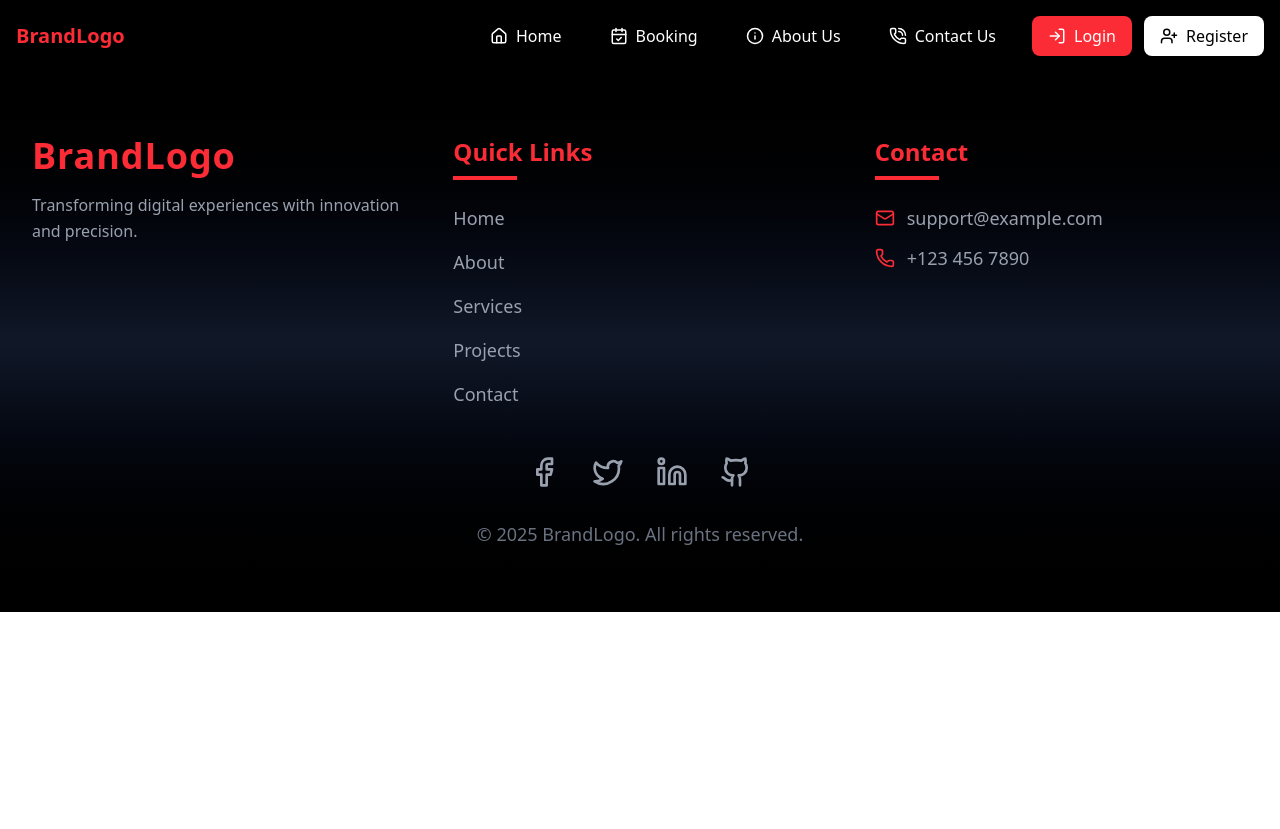
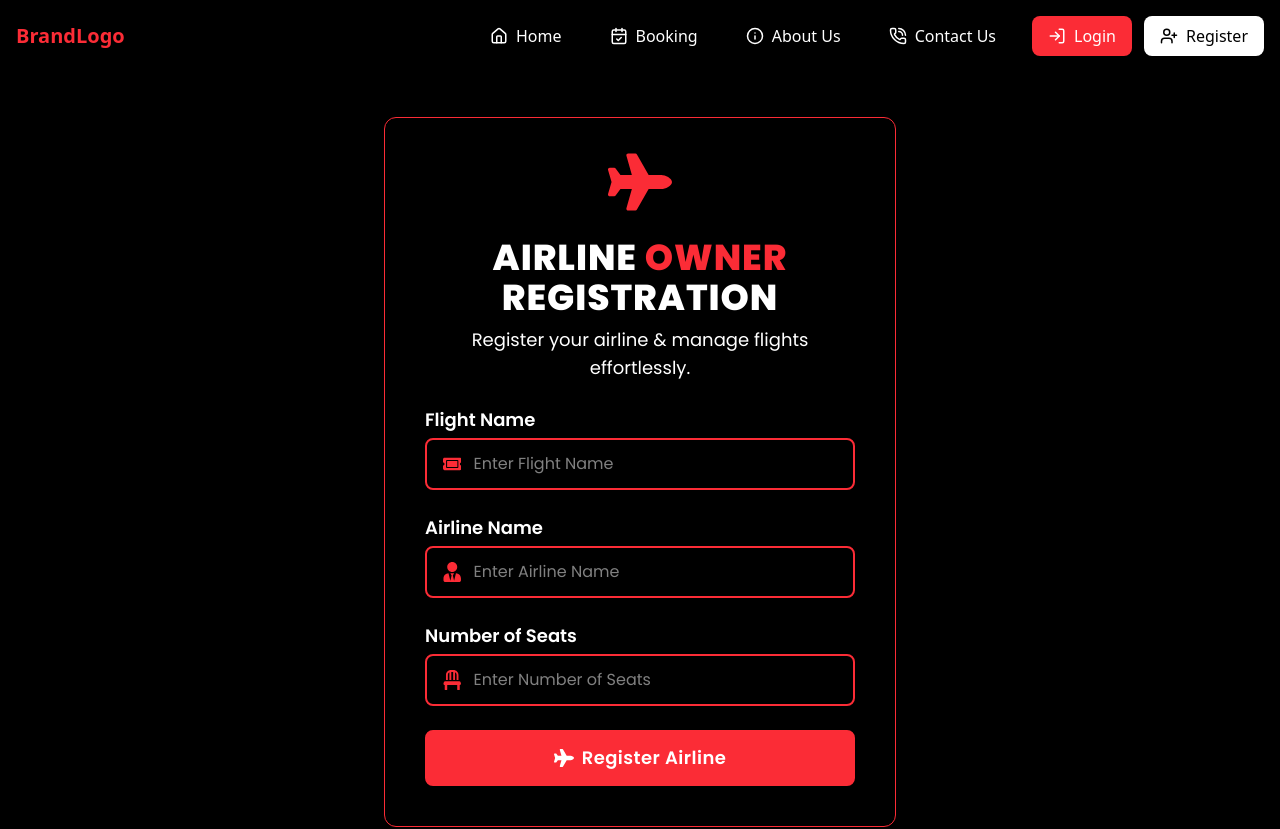
Before and after one commit to TUSHAR-hase/Cab-booking, a React (Vite) app in the folder frontend/: page /register/airline in a window 1280 px wide. Shown: the top 829 px of the page. Before the commit the page ends 800 px from the top, so only its background shows below. Built offline with nearby package versions, Linux system fonts and the light colour scheme.

Commit message:
Airline Registration and Hone Changes

```diff
--- a/frontend/src/App.jsx
+++ b/frontend/src/App.jsx
@@ -13,6 +13,7 @@ import HotelReviewPage from "./Pages/Hotel/HotelReviews.jsx";
 import Register from "./Pages/Main/Register.jsx";
 import OtpPage from "./Pages/Main/Otp.jsx";
 import Login from "./Pages/Main/Login.jsx";
+import AirlineOwnerRegistration from "./Pages/Flight/AirLineRegistartion.jsx";
 
 
 function App() {
@@ -32,6 +33,7 @@ function App() {
         <Route path="/booking/hotel" element={<HotelSearch />} />
         <Route path="/booking/hoteldetails" element={<HotelDetails />} />
         <Route path="/booking/hotelreview" element={<HotelReviewPage />} />
+        <Route path="/register/airline" element={<AirlineOwnerRegistration/>} />
 
       </Routes>
       <Footer />
--- /dev/null
+++ b/frontend/src/Pages/Flight/AirLineRegistartion.jsx
@@ -0,0 +1,122 @@
+import React, { useEffect, useState } from "react";
+import { motion } from "framer-motion";
+import { FaPlane, FaUserTie, FaTicketAlt, FaChair } from "react-icons/fa";
+
+const AirlineOwnerRegistration = () => {
+  useEffect(() => {
+    const link = document.createElement("link");
+    link.href =
+      "https://fonts.googleapis.com/css2?family=Poppins:wght@400;600;800&display=swap";
+    link.rel = "stylesheet";
+    document.head.appendChild(link);
+  }, []);
+
+  const [formData, setFormData] = useState({
+    flightName: "",
+    airlineName: "",
+    seats: "",
+  });
+
+  const handleChange = (e) => {
+    setFormData({ ...formData, [e.target.name]: e.target.value });
+  };
+
+  const handleSubmit = (e) => {
+    e.preventDefault();
+    console.log("Form Submitted:", formData);
+  };
+
+  return (
+    <div className="min-h-screen flex items-center justify-center bg-black px-6 font-[Poppins]">
+      <div className="bg-black p-10 rounded-xl shadow-2xl border border-red-500 max-w-lg w-full">
+        <motion.div
+          initial={{ opacity: 0, y: 20 }}
+          animate={{ opacity: 1, y: 0 }}
+          transition={{ duration: 0.8, ease: "easeInOut" }}
+        >
+          {/* Icon & Title */}
+          <FaPlane className="mx-auto h-16 w-16 text-red-500 mb-4 animate-bounce" />
+          <h2 className="text-4xl font-extrabold text-white text-center uppercase tracking-wide">
+            Airline <span className="text-red-500">Owner</span> Registration
+          </h2>
+          <p className="text-white text-center mt-2 mb-6 text-lg font-light">
+            Register your airline & manage flights effortlessly.
+          </p>
+
+          {/* Form */}
+          <form onSubmit={handleSubmit} className="space-y-6">
+            {/* Flight Name */}
+            <div>
+              <label className="block text-white text-lg font-semibold mb-1">
+                Flight Name
+              </label>
+              <div className="flex items-center bg-black border-2 border-red-500 rounded-lg px-4 py-3">
+                <FaTicketAlt className="text-red-500 text-xl mr-3" />
+                <input
+                  type="text"
+                  name="flightName"
+                  value={formData.flightName}
+                  onChange={handleChange}
+                  placeholder="Enter Flight Name"
+                  className="w-full bg-transparent text-white focus:outline-none"
+                  required
+                />
+              </div>
+            </div>
+
+            {/* Airline Name */}
+            <div>
+              <label className="block text-white text-lg font-semibold mb-1">
+                Airline Name
+              </label>
+              <div className="flex items-center bg-black border-2 border-red-500 rounded-lg px-4 py-3">
+                <FaUserTie className="text-red-500 text-xl mr-3" />
+                <input
+                  type="text"
+                  name="airlineName"
+                  value={formData.airlineName}
+                  onChange={handleChange}
+                  placeholder="Enter Airline Name"
+                  className="w-full bg-transparent text-white focus:outline-none"
+                  required
+                />
+              </div>
+            </div>
+
+            {/* Seats */}
+            <div>
+              <label className="block text-white text-lg font-semibold mb-1">
+                Number of Seats
+              </label>
+              <div className="flex items-center bg-black border-2 border-red-500 rounded-lg px-4 py-3">
+                <FaChair className="text-red-500 text-xl mr-3" />
+                <input
+                  type="number"
+                  name="seats"
+                  value={formData.seats}
+                  onChange={handleChange}
+                  placeholder="Enter Number of Seats"
+                  min="1"
+                  className="w-full bg-transparent text-white focus:outline-none"
+                  required
+                />
+              </div>
+            </div>
+
+            {/* Submit Button */}
+            <motion.button
+              type="submit"
+              className="w-full bg-red-500 text-white py-3 rounded-lg text-lg font-semibold tracking-wide hover:bg-white hover:text-black transition-all duration-300 border-2 border-red-500 flex items-center justify-center gap-2"
+              whileHover={{ scale: 1.05 }}
+              whileTap={{ scale: 0.95 }}
+            >
+              <FaPlane className="text-xl" /> Register Airline
+            </motion.button>
+          </form>
+        </motion.div>
+      </div>
+    </div>
+  );
+};
+
+export default AirlineOwnerRegistration;
--- a/frontend/src/Pages/Home.jsx
+++ b/frontend/src/Pages/Home.jsx
@@ -1,6 +1,6 @@
 import React,{useEffect} from 'react';
 import { motion } from 'framer-motion';
-import { FaPlaneDeparture, FaHotel, FaCarAlt,FaMapMarkerAlt, FaArrowRight } from 'react-icons/fa';
+import { FaPlaneDeparture, FaHotel, FaCarAlt,FaMapMarkerAlt, FaArrowRight, FaCar, FaPlane } from 'react-icons/fa';
 
 const Home = () => {
   useEffect(() => {
@@ -10,7 +10,11 @@ const Home = () => {
     document.head.appendChild(link);
   }, []);
 
-
+  const registrationOptions = [
+    { id: 1, name: "Hotel Owner", icon: FaHotel, link: "/register/hotel" },
+    { id: 2, name: "Cab Driver", icon: FaCar, link: "/register/cab" },
+    { id: 3, name: "Airline Owner", icon: FaPlane, link: "/register/airline" },
+  ];
   const options = [
     { id: 1, name: "Hotels", icon: FaHotel },
     { id: 2, name: "Flights", icon: FaPlaneDeparture },
@@ -202,6 +206,40 @@ const Home = () => {
         </div>
       </div>
     </div>
+
+
+    <div className="py-20 text-white text-center font-[Poppins] bg-cover bg-center px-4 sm:px-6 md:px-8">
+      <div className="bg-black/60 py-16 px-6 sm:px-8 md:px-12 rounded-xl">
+        <h2 className="text-4xl sm:text-5xl md:text-6xl font-extrabold text-red-500 mb-12 tracking-wider uppercase">
+          Register Your Business
+        </h2>
+        <div className="grid grid-cols-1 sm:grid-cols-2 md:grid-cols-3 gap-6 sm:gap-8 md:gap-12 px-4 sm:px-6 md:px-10">
+          {registrationOptions.map((option) => (
+            <motion.div
+              key={option.id}
+              className="bg-black/40 backdrop-blur-lg p-6 sm:p-8 rounded-2xl sm:rounded-3xl shadow-lg sm:shadow-xl transform transition-all duration-500 hover:scale-105 hover:shadow-2xl bg-opacity-90"
+              initial={{ opacity: 0, y: 20 }}
+              animate={{ opacity: 1, y: 0 }}
+              transition={{ duration: 0.8, ease: "easeInOut" }}
+            >
+              <option.icon className="mx-auto h-12 w-12 sm:h-14 sm:w-14 md:h-16 md:w-16 text-red-500 mb-4 sm:mb-6 transition-transform duration-500 hover:rotate-12" />
+              <h3 className="text-xl sm:text-2xl font-semibold mb-2 text-gray-200">
+                {option.name}
+              </h3>
+              <p className="mt-2 text-gray-400 text-base sm:text-lg">
+                Join our platform as a {option.name.toLowerCase()} and expand your reach.
+              </p>
+              <a
+                href={option.link}
+                className="mt-4 sm:mt-6 inline-block bg-red-500 text-white py-2 sm:py-3 px-4 sm:px-6 rounded-lg text-base sm:text-lg font-medium tracking-wide hover:bg-red-700 transition-colors duration-300"
+              >
+                Register Now
+              </a>
+            </motion.div>
+          ))}
+        </div>
+      </div>
+    </div>
     </div>
   );
 };
```
